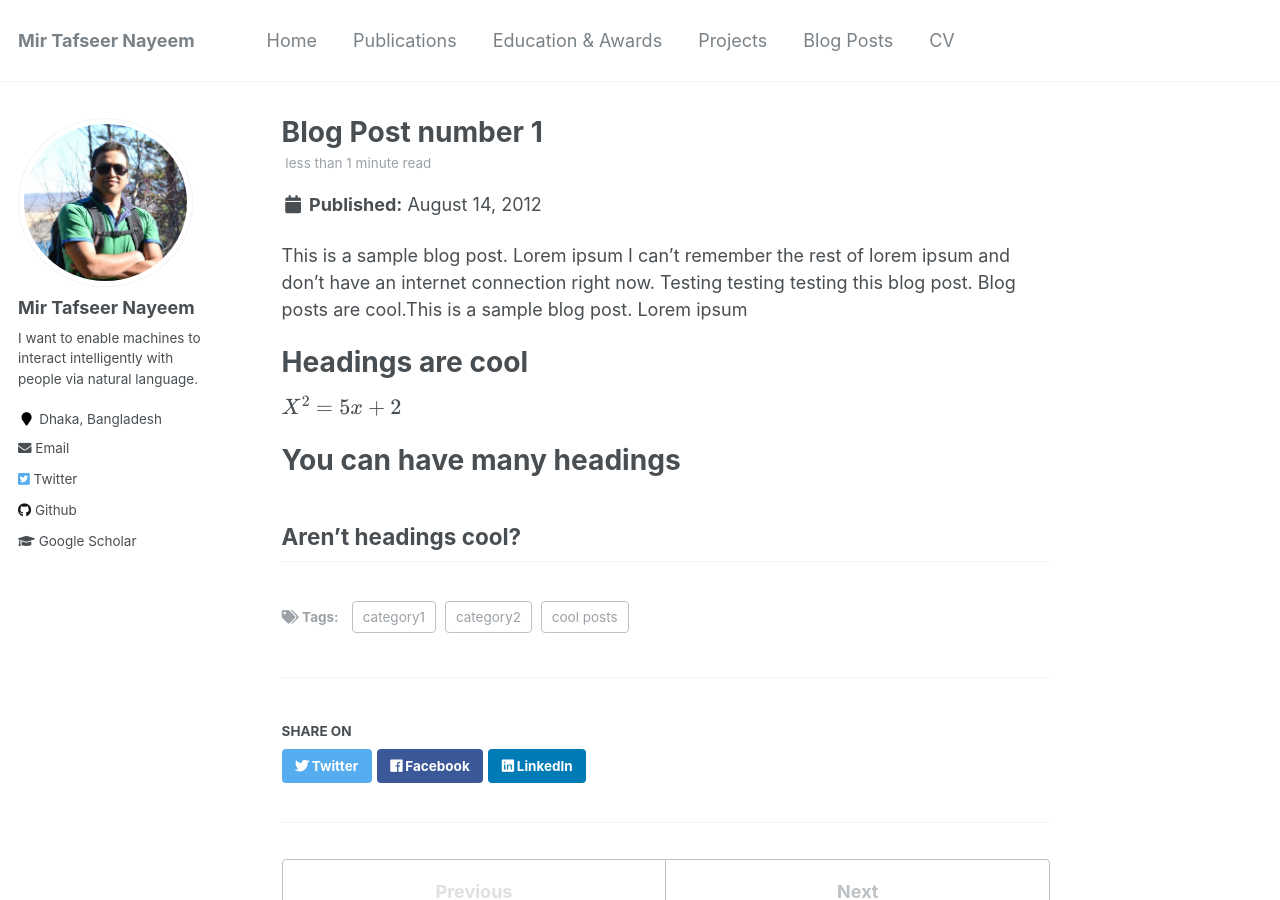
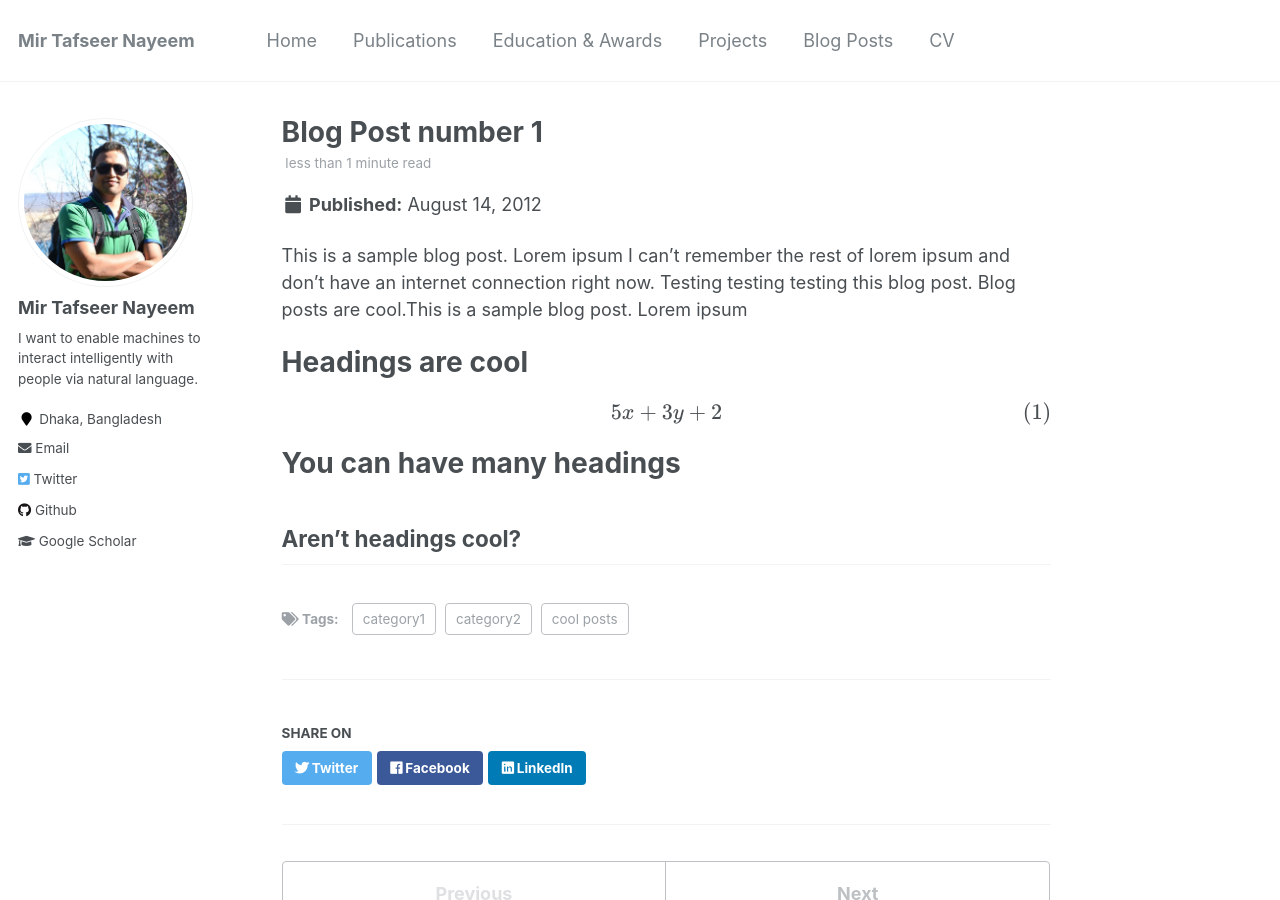
Before and after one commit to sujan-sarker/sujan-sarker.github.io, a Jekyll site: the page built from _posts/2012-08-14-blog-post-1.md, in a window 1280 px wide and 900 px high. Built offline with Jekyll 4.4.1, drawn with Linux system fonts in a browser that asks for light colours; formulas are drawn with MathJax 3.

Commit message:
Update 2012-08-14-blog-post-1.md

```diff
--- a/_posts/2012-08-14-blog-post-1.md
+++ b/_posts/2012-08-14-blog-post-1.md
@@ -13,7 +13,7 @@ This is a sample blog post. Lorem ipsum I can't remember the rest of lorem ipsum
 Headings are cool
 ======
 
-$X^2 = 5x + 2$
+$$ 5x + 3y + 2 $$
 
 You can have many headings
 ======
```
